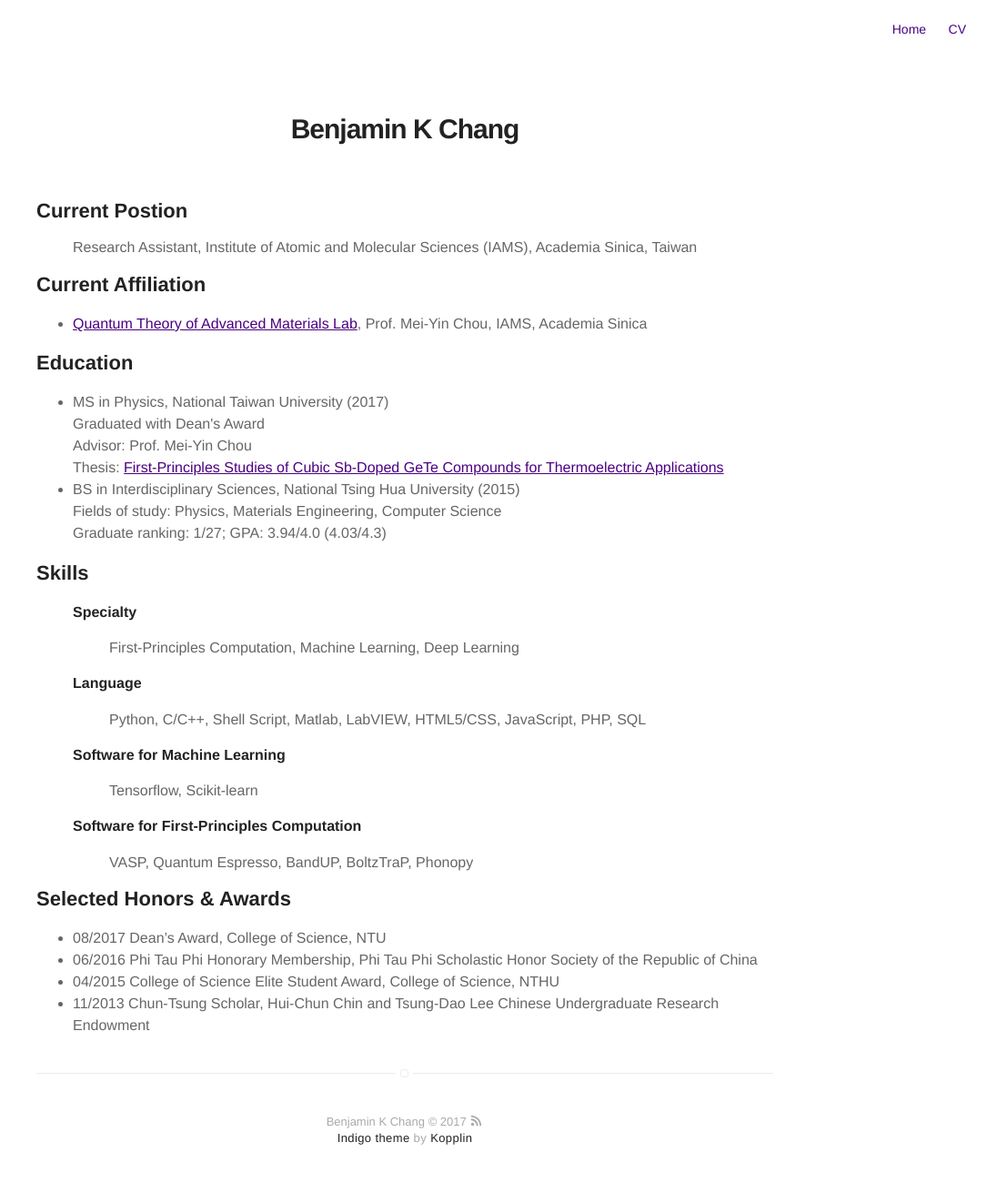
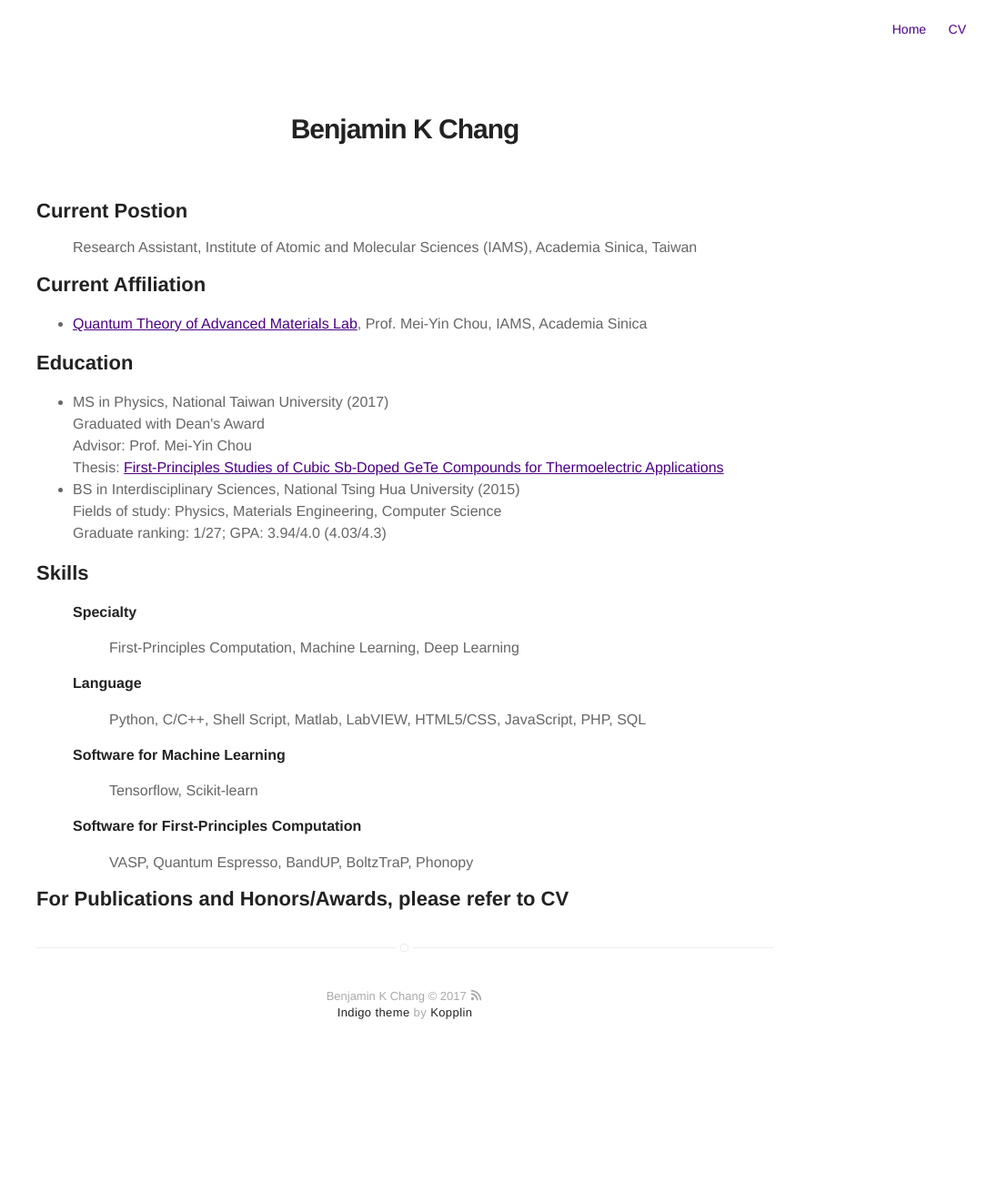
Before and after one commit to bkchang/bkchang.github.io, a Jekyll site: the page built from about.md, in a window 1280 px wide. Shown: the whole page at 91% size, without its empty margins (195-1280 px from the left). Built offline with Jekyll 4.4.1, drawn with Linux system fonts in a browser that asks for light colours; after the commit the page ends 1184 px from its top, so only the background shows below that.

Commit message:
Update about.md

```diff
--- a/about.md
+++ b/about.md
@@ -41,6 +41,8 @@ Research Assistant, Institute of Atomic and Molecular Sciences (IAMS), Academia
 	<ul> VASP, Quantum Espresso, BandUP, BoltzTraP, Phonopy</ul>
 </ul>
 
+<h2>For Publications and Honors/Awards, please refer to CV</h2>
+<!--
 <h2>Selected Honors & Awards</h2>
 <ul class="skill-list">
 	<li>08/2017 Dean’s Award, College of Science, NTU </li>
@@ -48,3 +50,4 @@ Research Assistant, Institute of Atomic and Molecular Sciences (IAMS), Academia
 	<li>04/2015 College of Science Elite Student Award, College of Science, NTHU</li>
 	<li>11/2013 Chun-Tsung Scholar, Hui-Chun Chin and Tsung-Dao Lee Chinese Undergraduate Research Endowment</li>
 </ul>
+-->
```
